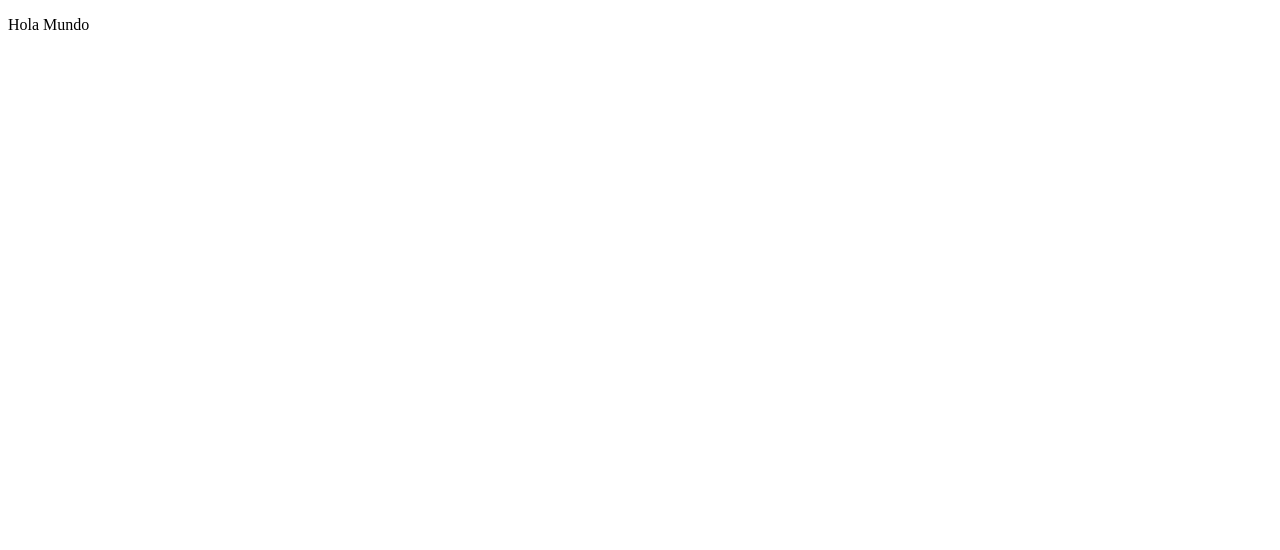
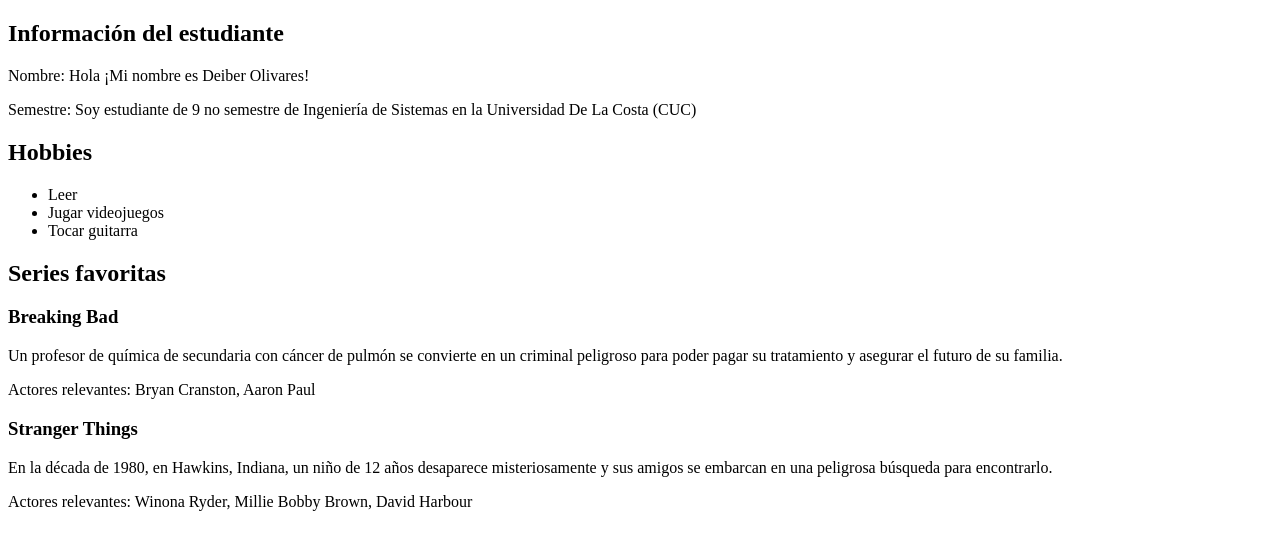
Before and after one commit to olivaresdei6/rubrica-web2, a React (Vite) app: page / in a window 1280 px wide. Shown: the top 550 px of the page. Built offline with nearby package versions, Linux system fonts and the light colour scheme.

Commit message:
Se creo el componente de App.jsx

```diff
--- a/src/App.jsx
+++ b/src/App.jsx
@@ -1,12 +1,38 @@
-import './App.css'
+import React from "react";
+import Estudiante from "./components/Estudiante";
+import Hobbies from "./components/Hobbies";
+import Series from "./components/Series";
+import "./App.css";
 
 function App() {
+    const estudiante = {
+        nombre: "Hola ¡Mi nombre es Deiber Olivares!",
+        semestre: "Soy estudiante de 9 no semestre de Ingeniería de Sistemas en la Universidad De La Costa (CUC)",
+    };
+
+    const hobbies = ["Leer", "Jugar videojuegos", "Tocar guitarra"];
+    const series = [
+        {
+            nombre: "Breaking Bad",
+            descripcion:
+                "Un profesor de química de secundaria con cáncer de pulmón se convierte en un criminal peligroso para poder pagar su tratamiento y asegurar el futuro de su familia.",
+            actores: ["Bryan Cranston", "Aaron Paul"],
+        },
+        {
+            nombre: "Stranger Things",
+            descripcion:
+                "En la década de 1980, en Hawkins, Indiana, un niño de 12 años desaparece misteriosamente y sus amigos se embarcan en una peligrosa búsqueda para encontrarlo.",
+            actores: ["Winona Ryder", "Millie Bobby Brown", "David Harbour"],
+        },
+    ];
 
     return (
         <div className="App">
-            <p>Hola Mundo</p>
+            <Estudiante className="Estudiante" nombre={estudiante.nombre} semestre={estudiante.semestre} />
+            <Hobbies className="Hobbies" hobbies={hobbies} />
+            <Series className="Series" series={series} />
         </div>
-    )
+    );
 }
 
 export default App;
```
